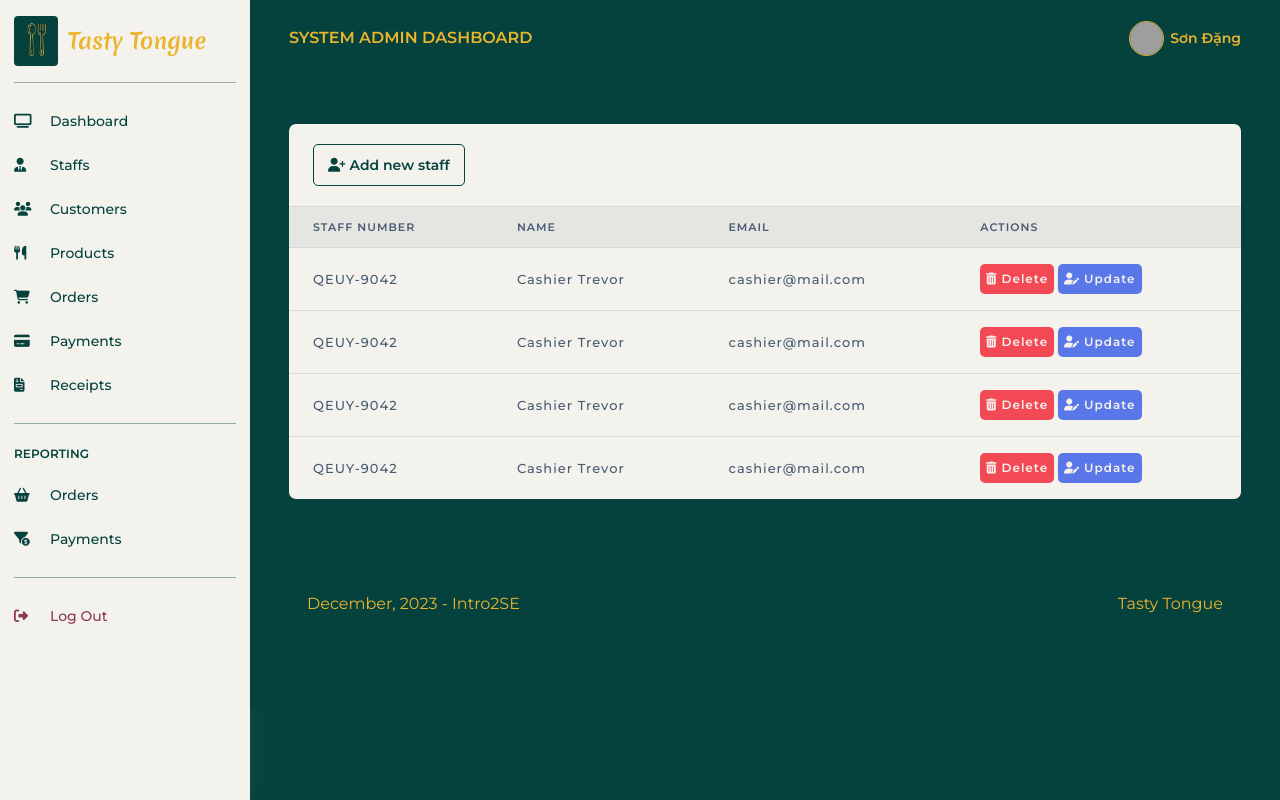
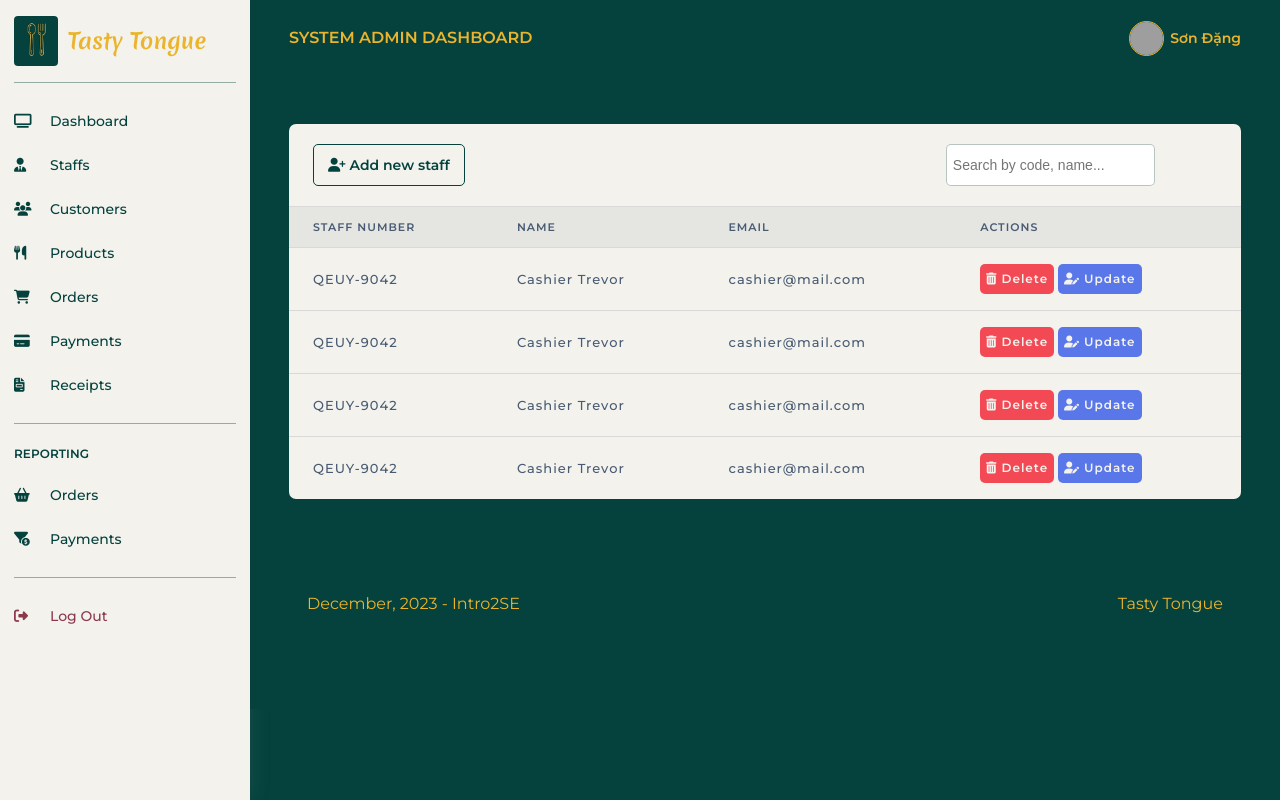
Before and after one commit to achi234/Intro2SE-TastyTongue, a PHP site: the page made by src/Admin UI/html/staffs.html in a window 1280 px wide. Run offline with PHP 8.4, Linux system fonts and the light colour scheme; lists and menus that the app fills with data are empty; grey boxes are pictures that could not be loaded.

Commit message:
Update search area

```diff
--- a/src/Admin UI/assets/css/main.css
+++ b/src/Admin UI/assets/css/main.css
@@ -366,6 +366,28 @@
     align-items: center;
 }
 
+.container__heading-search {
+    display: flex;
+    min-height: 42px;
+    width: 30%;
+}
+.heading-search__area {
+    border-radius: 5px;
+    font-size: 1.4rem;
+    display: block;
+    width: 100%;
+    margin-right: 6px;
+    padding-left: 6px;
+    transition: all .2s cubic-bezier(.68, -.55, .265, 1.55);
+    color: #8898aa;
+    border: 1px solid rgba(5, 66, 61, .25);
+    border-radius: 5px;
+    background-color: #fff;
+    background-clip: padding-box;
+    box-shadow: none;
+    outline: none;
+}
+
 .recent__heading-title {
     font-size: 1.8rem;
     font-weight: 500;
--- a/src/Admin UI/html/staffs.html
+++ b/src/Admin UI/html/staffs.html
@@ -143,6 +143,14 @@
                                 <i class="fa-solid fa-user-plus btn-control-icon"></i>
                                 Add new staff
                             </a>
+                            <div class="container__heading-search">
+                                <input type="text" class="heading-search__area" placeholder="Search by code, name..." name>
+                                <a href="" class="btn-control btn-control-search">
+                                    <i class="fa-solid fa-magnifying-glass btn-control-icon"></i>
+                                    Search
+                                </a>
+
+                            </div>
                         </div>
 
                         <div class="table-responsive">
```
Also changed, not shown: src/Admin UI/customers.php (+8 -0 lines), src/Admin UI/html/customers.html (+9 -0 lines), src/Admin UI/html/order_records.html (+8 -0 lines), src/Admin UI/html/orders.html (+8 -0 lines), src/Admin UI/html/payment_records.html (+7 -0 lines), src/Admin UI/html/payments.html (+7 -0 lines), src/Admin UI/html/products.html (+7 -0 lines), src/Admin UI/html/receipts.html (+8 -0 lines), src/Admin UI/order_records.php (+8 -0 lines), src/Admin UI/orders.php (+8 -0 lines), src/Admin UI/payment_records.php (+7 -0 lines), src/Admin UI/payments.php (+7 -0 lines), src/Admin UI/products.php (+7 -0 lines), src/Admin UI/receipts.php (+7 -0 lines), 1 more files.
